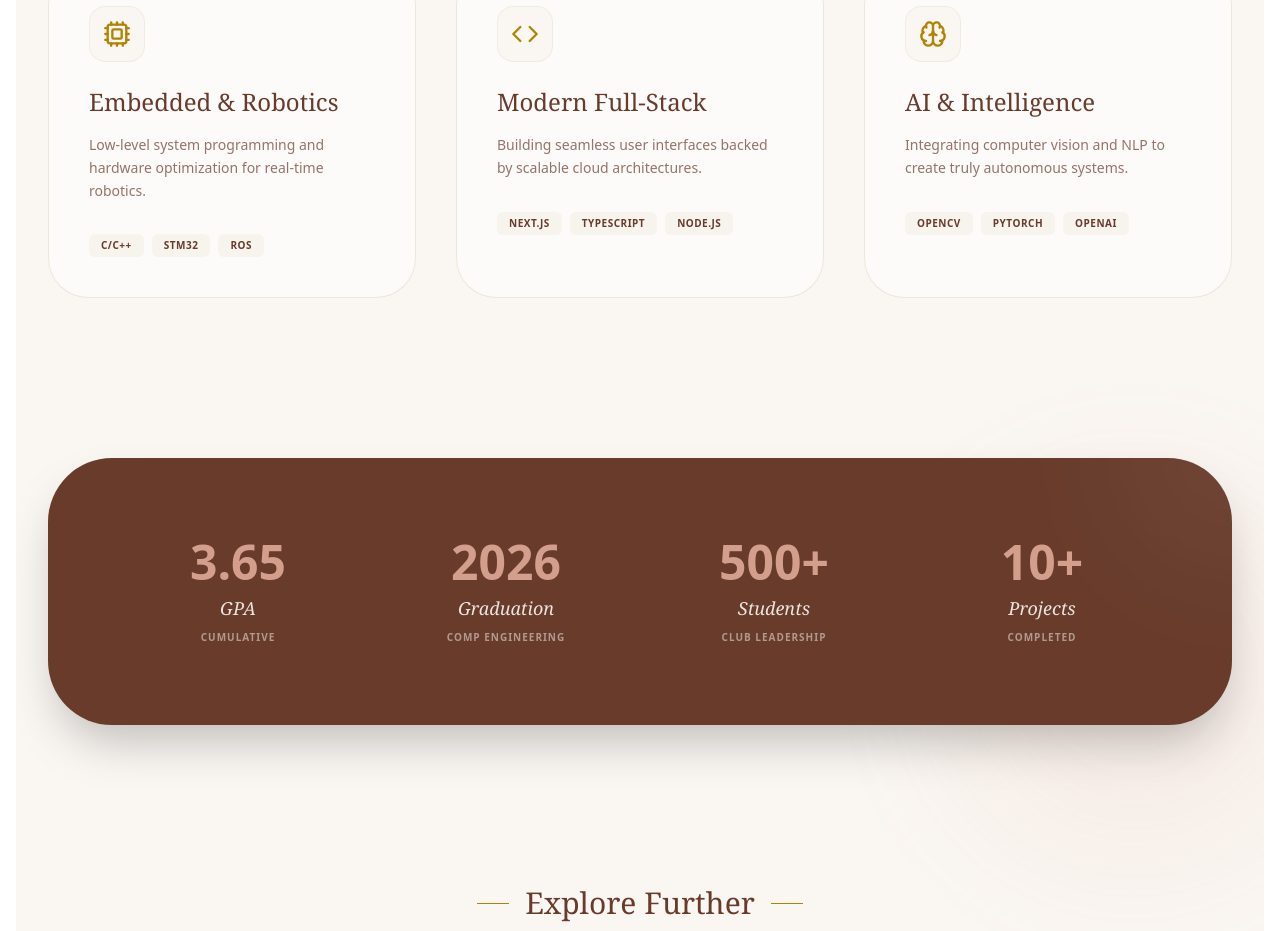
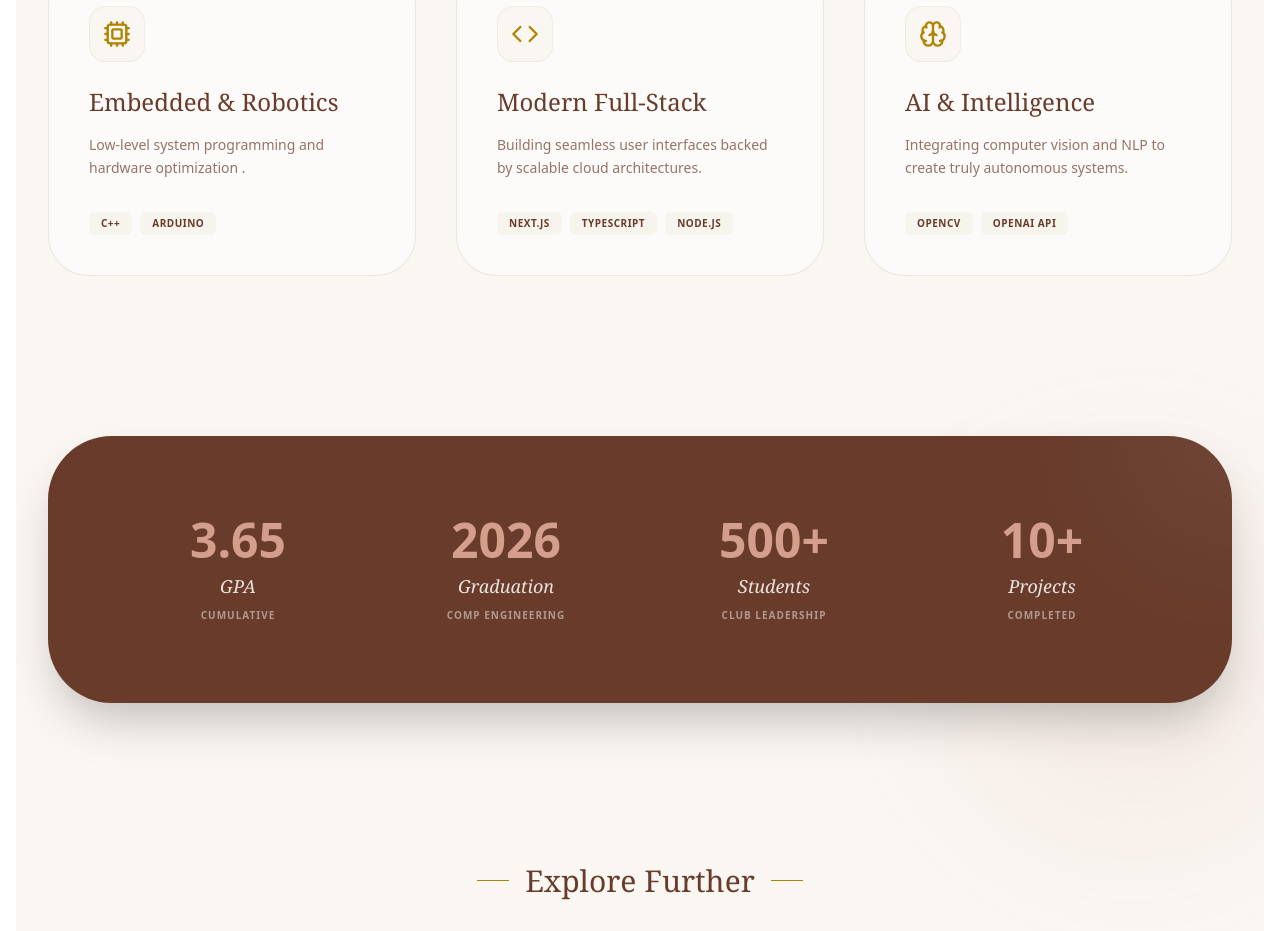
Before and after one commit to 22207018/myportfolioDee, a Next.js app: page / in a window 1280 px wide. Shown: the part 1196-2127 px from the top of the page. Built offline with nearby package versions, Linux system fonts and the light colour scheme.

Commit message:
sunday eve15th02 commit

```diff
--- a/app/contact/page.tsx
+++ b/app/contact/page.tsx
@@ -133,7 +133,7 @@ export default function Contact() {
                   </div>
                   <div>
                     <p className="text-[10px] uppercase tracking-widest font-black text-[#B08401]">Languages</p>
-                    <p className="text-[#683B2B] font-serif text-lg">English, Shona, Chinese, German</p>
+                    <p className="text-[#683B2B] font-serif text-lg">English, Shona</p>
                   </div>
                 </div>
               </div>
@@ -325,8 +325,7 @@ export default function Contact() {
                 <span>Available July 2026</span>
                 <Sparkles className="w-6 h-6" />
                 <span>Remote Ready</span>
-                <Sparkles className="w-6 h-6" />
-                <span>Multilingual Support</span>
+
                 <Sparkles className="w-6 h-6" />
               </div>
             ))}
--- a/app/page.tsx
+++ b/app/page.tsx
@@ -123,8 +123,8 @@ export default function Home() {
               {
                 title: "Embedded & Robotics",
                 icon: Cpu,
-                desc: "Low-level system programming and hardware optimization for real-time robotics.",
-                tags: ["C/C++", "STM32", "ROS"]
+                desc: "Low-level system programming and hardware optimization .",
+                tags: ["C++", "Arduino"]
               },
               {
                 title: "Modern Full-Stack",
@@ -136,7 +136,7 @@ export default function Home() {
                 title: "AI & Intelligence",
                 icon: Brain,
                 desc: "Integrating computer vision and NLP to create truly autonomous systems.",
-                tags: ["OpenCV", "PyTorch", "OpenAI"]
+                tags: ["OpenCV", "OpenAI API"]
               }
             ].map((item, idx) => (
               <div key={idx} className="bg-white/50 backdrop-blur-sm p-10 rounded-[2.5rem] border border-[#DED1BD]/50 hover:bg-white hover:shadow-2xl hover:-translate-y-2 transition-all duration-500 group">
--- a/app/projects/page.tsx
+++ b/app/projects/page.tsx
@@ -8,7 +8,7 @@ const projects = [
     problem: "Manual systems are inefficient with low recovery rates.",
     solution: "Implemented computer vision for visual matching and NLP for semantic search.",
     outcome: "Increased recovery rates by 60% and reduced search time by 80%.",
-    technologies: ["Next.js", "TypeScript", "OpenCV", "FastAPI"],
+    technologies: ["Next.js", "TypeScript", "OpenCV"],
     githubUrl: "https://github.com/22207018/FindItAi",
     liveUrl: "#",
   },
@@ -28,19 +28,11 @@ const projects = [
     problem: "Paper-based risk assessment leading to errors and delays.",
     solution: "Developed role-based dashboards with automated workflows.",
     outcome: "Reduced processing time by 60% and improved accuracy.",
-    technologies: ["Next.js", "Supabase", "PostgreSQL", "Zod"],
+    technologies: ["Next.js", "Supabase", "PostgreSQL"],
     githubUrl: "https://github.com/22207018/kuvaneti-site",
     liveUrl: "#",
   },
-  {
-    title: "CPU Scheduler Simulator",
-    description: "C++ implementation of 6 CPU scheduling algorithms with custom data structures.",
-    problem: "Need for educational tool to visualize OS algorithms.",
-    solution: "Implemented FCFS, SJF, Priority, RR with visualization.",
-    outcome: "Educational tool used by 200+ students.",
-    technologies: ["C++", "Data Structures", "Linux", "Make"],
-    githubUrl: "https://github.com/CIU-Computer-Engineering/cpu-scheduler-simulator-2425f-Tech-beep1304",
-  },
+
   {
     title: "Autonomous Fire Fighting Robot",
     description: "Team-led development of autonomous robot for fire detection and response.",
@@ -54,9 +46,9 @@ const projects = [
     title: "Line Tracking Robot - ITURO",
     description: "Resource-constrained autonomous line-following robot for competition.",
     problem: "Creating reliable navigation under tight hardware constraints.",
-    solution: "Optimized PID control algorithms and custom sensor placement.",
+    solution: "Custom sensor placement.",
     outcome: "Competition-ready robot demonstrating robust performance.",
-    technologies: ["Arduino", "PID Control", "Embedded C++"],
+    technologies: ["Arduino", "Embedded C++"],
     Url: "https://ciu.edu.tr/sites/default/files/2024-01/CIU-VENTURING-INTO-THE-INGENIOUS-AND-CHALLENGING-WORLD-OF-ROBOTICS-24.pdf",
   },
 ];
```
